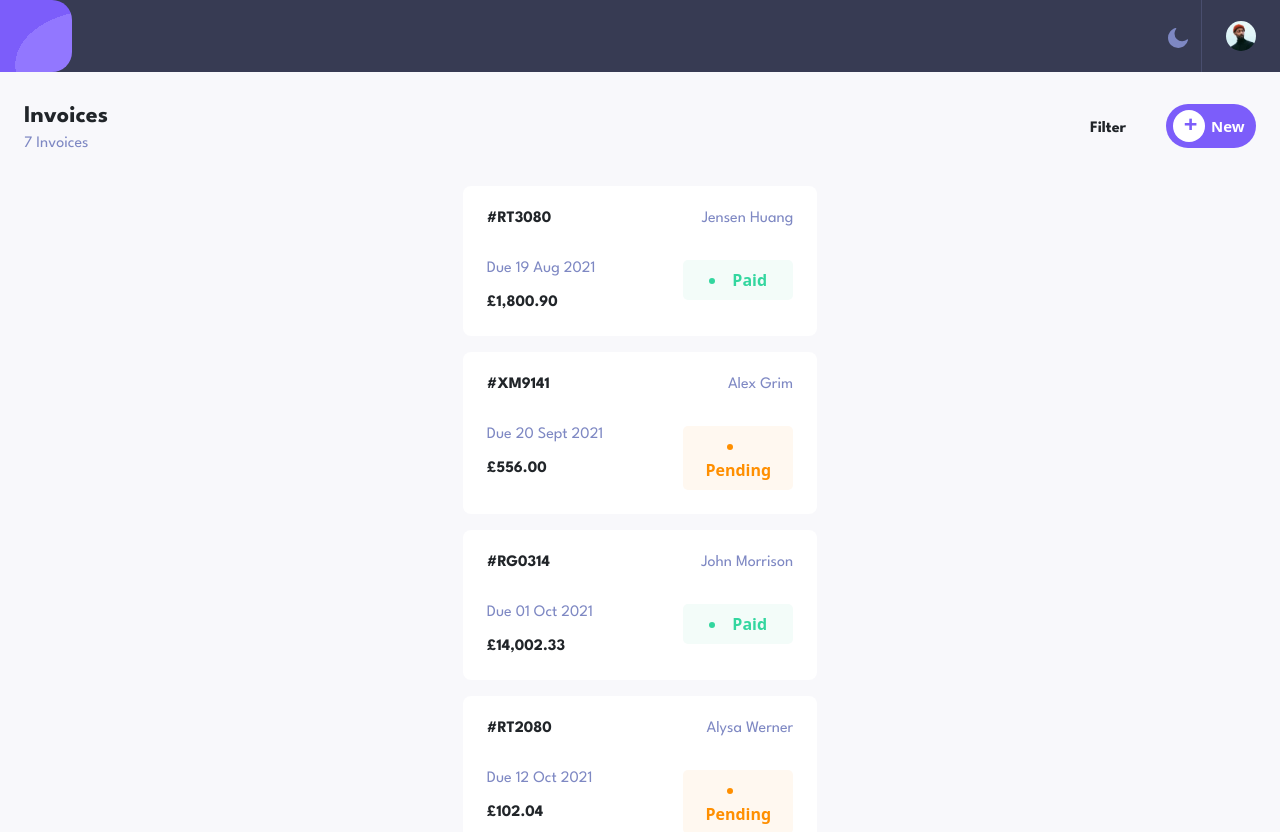
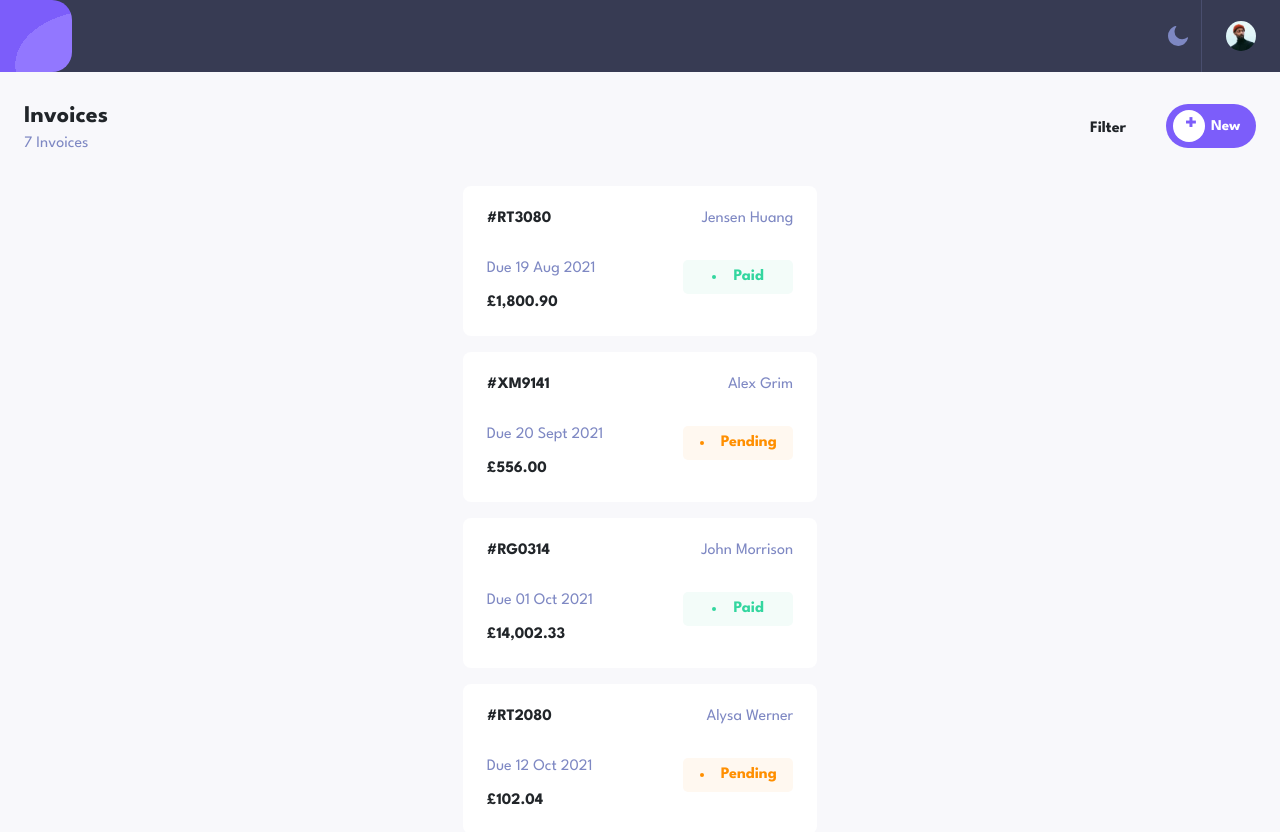
Before and after one commit to kebin20/invoice-app, a Vue app: page /invoices in a window 1280 px wide. Shown: the top 832 px of the page. Built offline with nearby package versions, Linux system fonts and the light colour scheme; no server answers; some icons are missing.

Commit message:
chore: moved global styling to app component

```diff
--- a/src/App.vue
+++ b/src/App.vue
@@ -19,4 +19,19 @@ export default {
 }
 </script>
 
-<style scoped></style>
+<style lang="scss">
+html,
+body,
+section {
+  background-color: #f8f8fb;
+}
+
+li,
+ul {
+  list-style: none;
+}
+
+.custom-link {
+  text-decoration: none;
+}
+</style>
--- a/src/main.js
+++ b/src/main.js
@@ -2,8 +2,6 @@ import { createApp } from 'vue'
 import 'bootstrap'
 import 'bootstrap/dist/css/bootstrap.min.css'
 import router from './router.js'
-
-import './styles/main.css'
 
 import App from './App.vue'
 import BaseCard from './components/UI/BaseCard.vue'
--- a/src/styles/main.css
+++ /dev/null
@@ -1,10 +0,0 @@
-html,
-body,
-section {
-  background-color: #f8f8fb;
-}
-
-li,
-ul {
-  list-style: none;
-}
```
